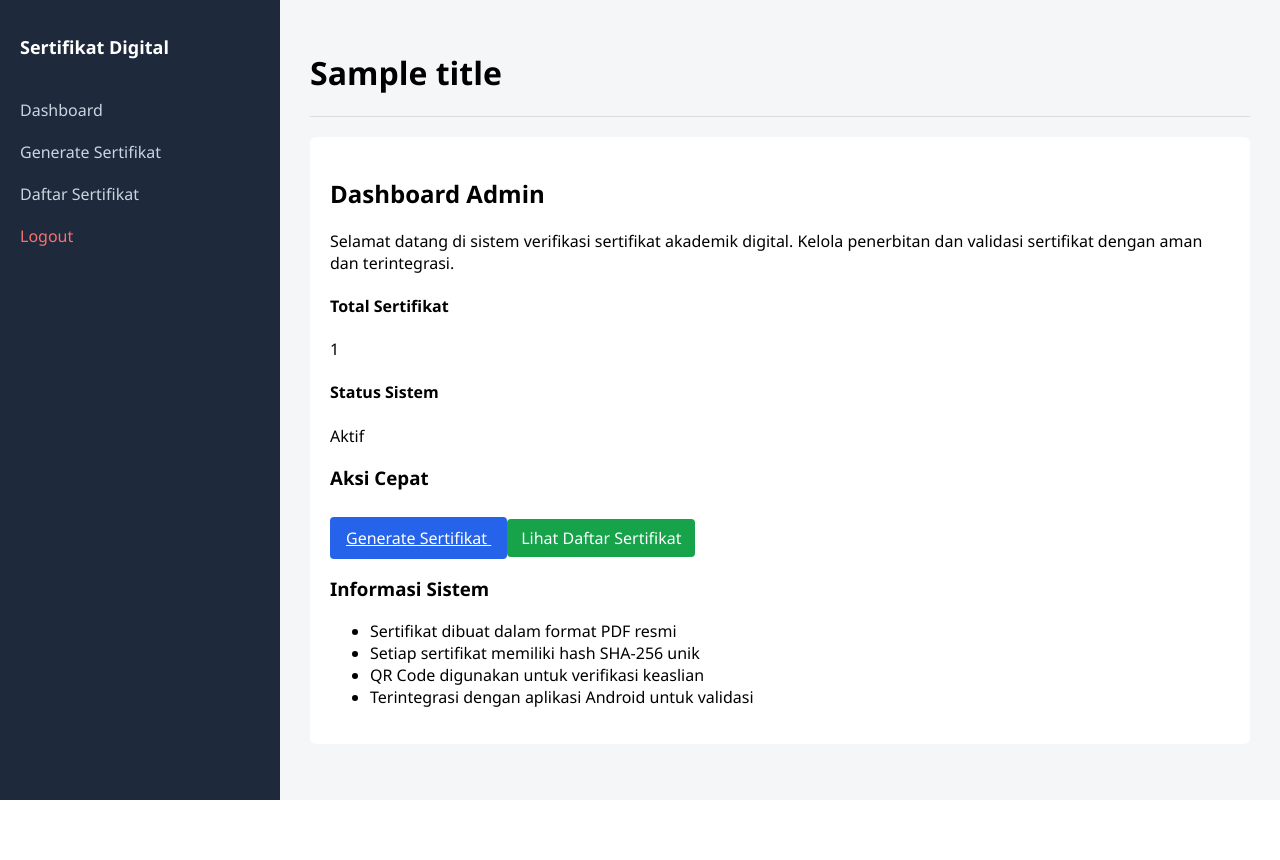
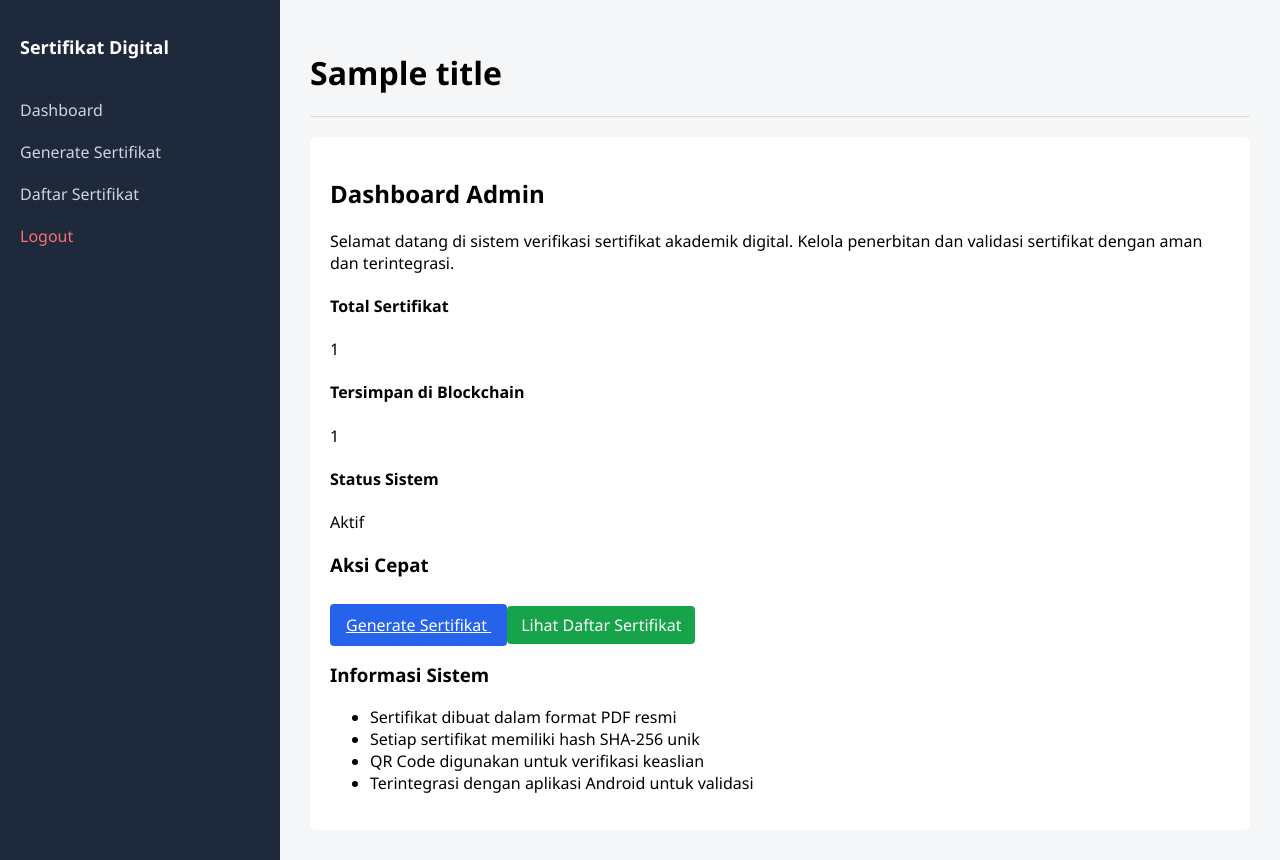
Before and after one commit to ANazmuddin/backend_sertiSah_app, a FastAPI app: template templates/dashboard.html in a window 1280 px wide. Before the commit the page ends 800 px from the top, so only its background shows below. Run offline with FastAPI, Linux system fonts and the light colour scheme; the template is opened without the code that fills it: most values are stand-ins (such as "Sample title", 1, 10 or a date in 2020); parts of the project's set-up code (start-up, migrations or seed data) failed here and were passed over.

Commit message:
update static dashboard

```diff
--- a/templates/dashboard.html
+++ b/templates/dashboard.html
@@ -19,6 +19,11 @@
   <div class="stat-card">
     <h4>Total Sertifikat</h4>
     <p class="stat-number">{{ total_certificates }}</p>
+  </div>
+
+  <div class="stat-card">
+    <h4>Tersimpan di Blockchain</h4>
+    <p class="stat-number">{{ total_blockchain }}</p>
   </div>
 
   <div class="stat-card">
```
Lines whose indentation alone changed are shown as unchanged.
